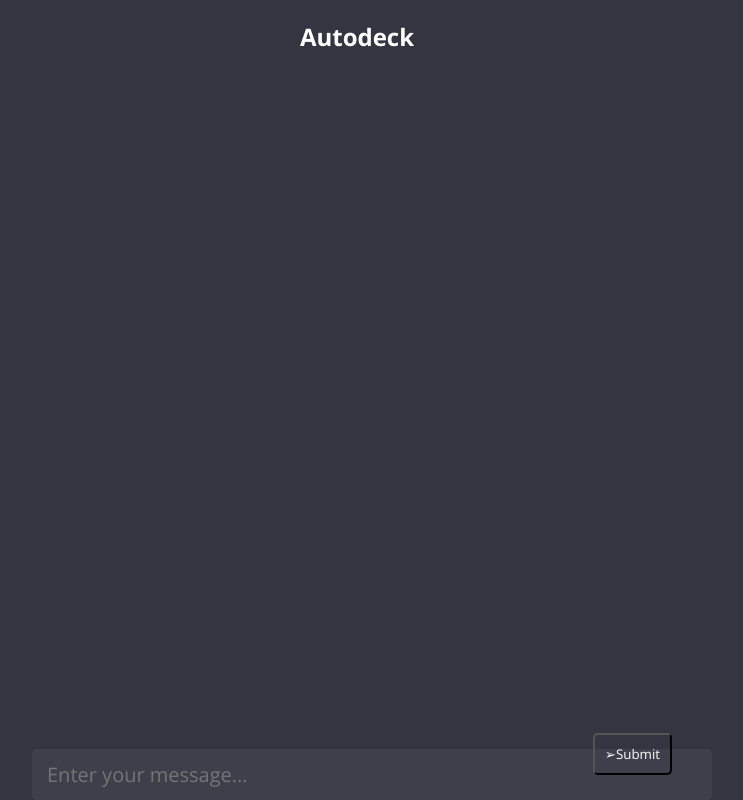
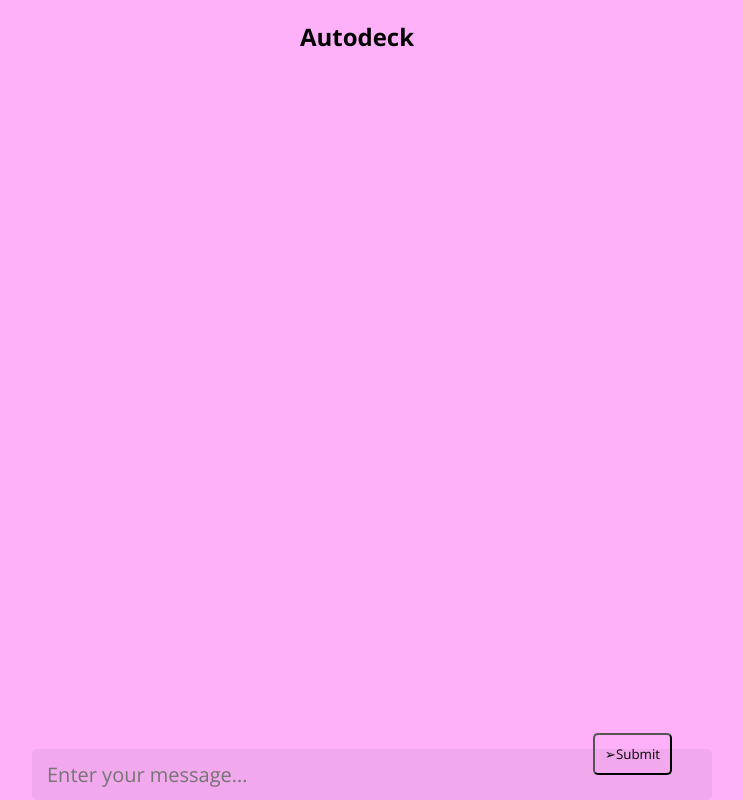
Before and after one commit to UdderlyImprobable/Autodeck, a React (Create React App) app: page / in a window 1280 px wide. Shown: the whole page, without its empty margins (283-1026 px from the left). Built offline with nearby package versions, Linux system fonts and the light colour scheme.

Commit message:
Change the colours

```diff
--- a/src/index.css
+++ b/src/index.css
@@ -1,6 +1,6 @@
 @import url("https://fonts.googleapis.com/css2?family=Open+Sans:wght@300;400;500;600;700;800&display=swap");
 * {
-  color: #fff;
+  color: #020202;
   font-family: "Open Sans", sans-serif;
 }
 
@@ -10,7 +10,7 @@ body {
 }
 
 .app {
-  background-color: #343541;
+  background-color: #feb1f9;
   display: flex;
 }
 
@@ -71,7 +71,7 @@ input {
   width: 100%;
   border: none;
   font-size: 20px;
-  background-color: rgba(255, 255, 255, 0.05);
+  background-color: rgba(8, 8, 8, 0.05);
   padding: 12px 15px;
   border-radius: 5px;
   box-shadow: rgba(0, 0, 0 0.05) 0 54px 55px, rgba(0, 0, 0 0.05) 0 -12px 30px,
@@ -118,7 +118,7 @@ input:focus {
   display: flex;
   justify-content: center;
   align-items: center;
-  background-color: #0a0909;
+  background-color: #fefefe;
   box-shadow: 0 4px 6px rgba(0, 0, 0, 0.1);
 }
 
```
